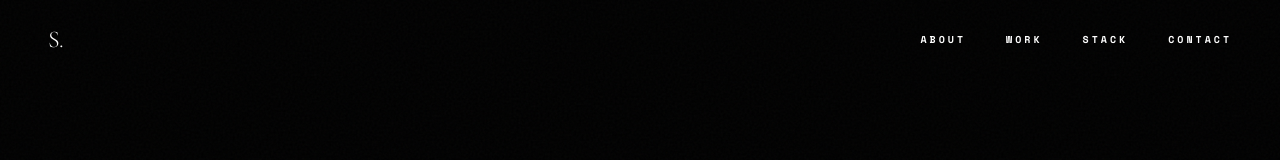
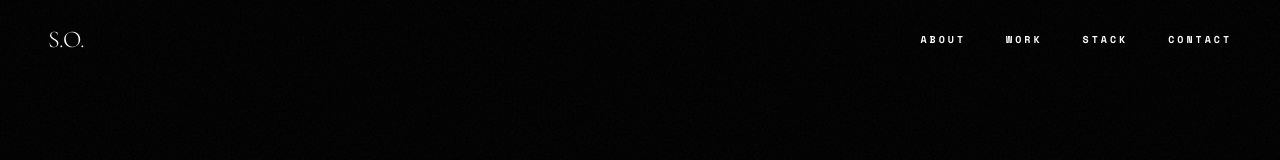
Before and after one commit to sidiq20/my-portfolio, a Next.js app: page / in a window 1280 px wide. Shown: the top 160 px of the page. Built offline with nearby package versions, Linux system fonts and the light colour scheme.

Commit message:
new update

```diff
--- a/src/components/Navbar.tsx
+++ b/src/components/Navbar.tsx
@@ -41,7 +41,7 @@ export function Navbar() {
           className="font-display text-2xl font-light tracking-tight text-white"
           data-cursor="expand"
         >
-          S.
+          S.O.
         </a>
 
         {/* Desktop */}
```
